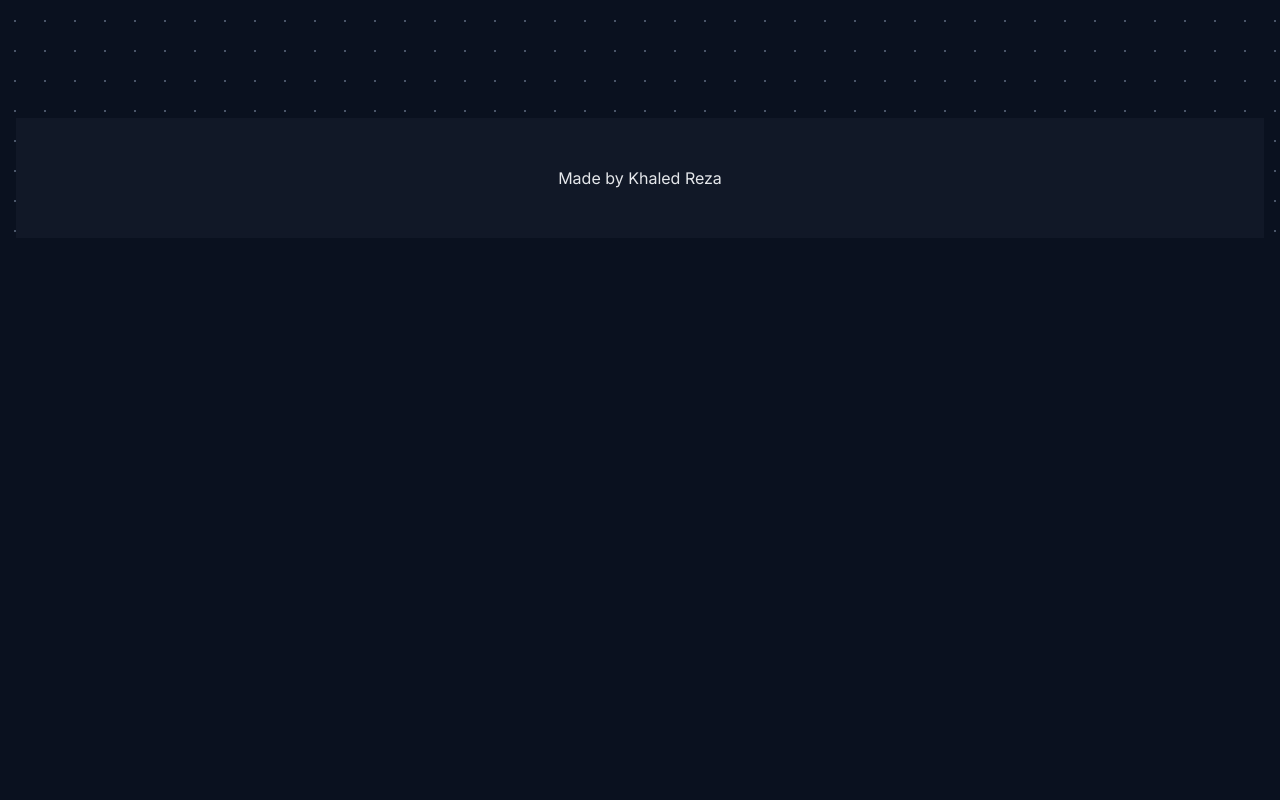
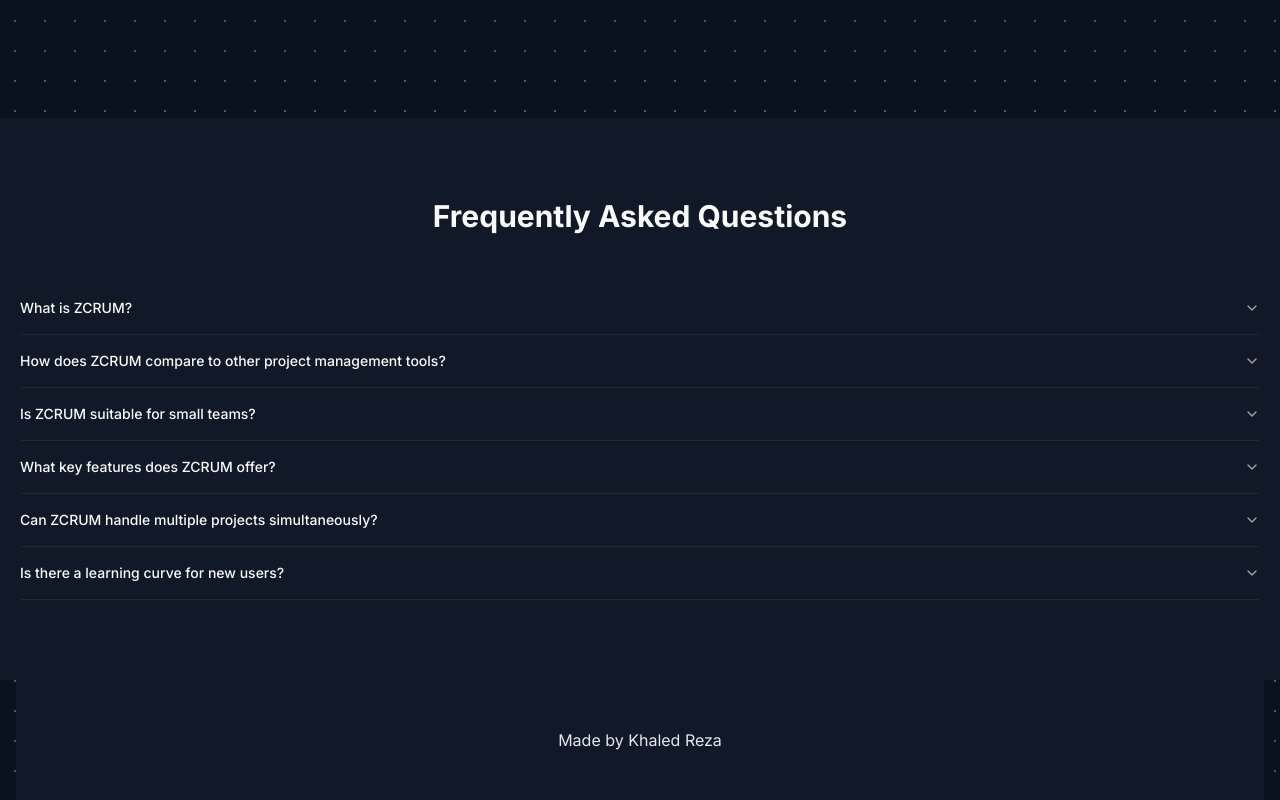
Before and after one commit to khaledtudce/Jira-Next15-React19-2024, a Next.js app: page / in a window 1280 px wide. Shown: the part 1284-2084 px from the top of the page. Before the commit the page ends 1522 px from the top, so only its background shows below. Built offline with nearby package versions, Linux system fonts and the light colour scheme; no server answers.

Commit message:
added Accordion for FAQ in Home page

```diff
--- a/app/page.js
+++ b/app/page.js
@@ -1,9 +1,16 @@
 import CompanyCarousel from "@/components/company-carousel";
+import {
+  Accordion,
+  AccordionContent,
+  AccordionItem,
+  AccordionTrigger,
+} from "@/components/ui/accordion";
 import { Button } from "@/components/ui/button";
 import { Card, CardContent } from "@/components/ui/card";
 import { BarChart, Calendar, ChevronRight, Layout } from "lucide-react";
 import Image from "next/image";
 import Link from "next/link";
+import faqs from "@/data/faqs";
 
 const features = [
   {
@@ -88,6 +95,21 @@ export default function Home() {
           <CompanyCarousel />
         </div>
       </section>
+      <section className="bg-gray-900 py-20 px-5">
+        <div className="container mx-auto">
+          <h3 className="text-3xl font-bold mb-12 text-center">
+            Frequently Asked Questions
+          </h3>
+          <Accordion type="single" collapsible className="w-full">
+            {faqs.map((faq, index) => (
+              <AccordionItem key={index} value={`item-${index}`}>
+                <AccordionTrigger>{faq.question}</AccordionTrigger>
+                <AccordionContent>{faq.answer}</AccordionContent>
+              </AccordionItem>
+            ))}
+          </Accordion>
+        </div>
+      </section>
     </div>
   );
 }
--- /dev/null
+++ b/data/faqs.json
@@ -0,0 +1,26 @@
+[
+    {
+      "question": "What is ZCRUM?",
+      "answer": "ZCRUM is a powerful project management tool designed to help teams organize, track, and manage their work efficiently. It combines intuitive design with robust features to streamline your workflow and boost productivity."
+    },
+    {
+      "question": "How does ZCRUM compare to other project management tools?",
+      "answer": "ZCRUM offers a unique combination of intuitive design, powerful features, and flexibility. Unlike other tools, we focus on providing a seamless experience for both agile and traditional project management methodologies, making it versatile for various team structures and project types."
+    },
+    {
+      "question": "Is ZCRUM suitable for small teams?",
+      "answer": "Absolutely! ZCRUM is designed to be scalable and flexible. It works great for small teams and can easily grow with your organization as it expands. Our user-friendly interface ensures that teams of any size can quickly adapt and start benefiting from ZCRUM's features."
+    },
+    {
+      "question": "What key features does ZCRUM offer?",
+      "answer": "ZCRUM provides a range of powerful features including intuitive Kanban boards for visualizing workflow, robust sprint planning tools for agile teams, comprehensive reporting for data-driven decisions, customizable workflows, time tracking, and team collaboration tools. These features work seamlessly together to enhance your project management experience."
+    },
+    {
+      "question": "Can ZCRUM handle multiple projects simultaneously?",
+      "answer": "Yes, ZCRUM is built to manage multiple projects concurrently. You can easily switch between projects, and get a bird's-eye view of all your ongoing work. This makes ZCRUM ideal for organizations juggling multiple projects or clients."
+    },
+    {
+      "question": "Is there a learning curve for new users?",
+      "answer": "While ZCRUM is packed with features, we've designed it with user-friendliness in mind. New users can quickly get up to speed thanks to our intuitive interface, helpful onboarding process, and comprehensive documentation."
+    }
+  ]
```
